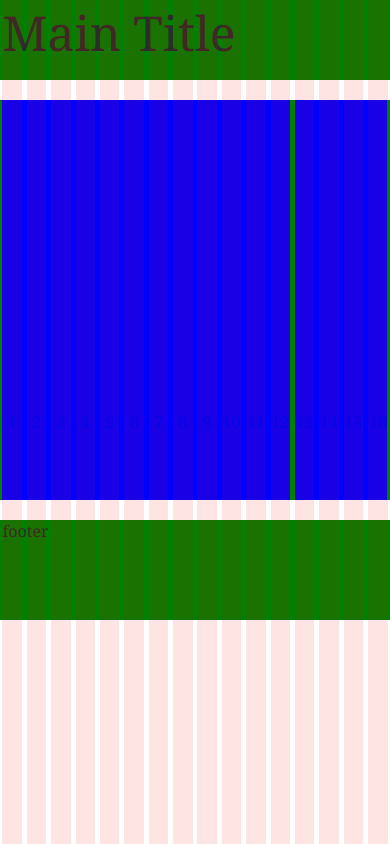
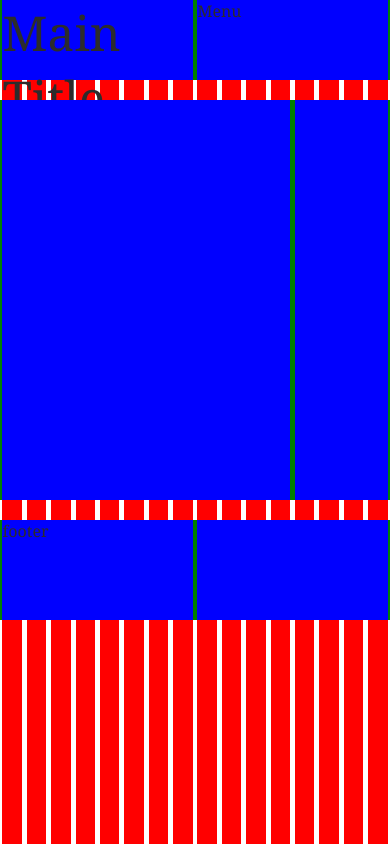
Before and after one commit to sadrbox/design_tmp1, a plain HTML site: page index.html in a window 390 px wide. Drawn offline with Linux system fonts and the light colour scheme.

Commit message:
sass responsive is working well

```diff
--- a/_func.scss
+++ b/_func.scss
@@ -1,10 +1,21 @@
-@function col($n){
+$container-width: 1200; // px
+// const-column
+$const-column-outer: $container-width / 16; // 1280 / 16 = 80
+$const-column-inner: ($const-column-outer - ($const-column-outer / 5));
+$column: ($const-column-inner / $container-width) * 100%; //
+// const-gap
+$const-space: $const-column-outer / 5; // 80 / 5 = 16 / 1280 = 0.0125
+$space: ($const-space / $container-width) * 100%; //  0.0125 * 100% = 1.25%
+// const-content
+// $const-content: ($container-width - $space-gap) / $container-width; // px
+//
+// $column-width: ((($container-width / 16) - $space-gap) / $container-width) * 100; // px
+// $grid-column-width: ($column-width / $container-width) * 100%;
 
-    @return ((($n * 64) + (($n - 1) * 16)) / 1264) * 100%;
+@function col($n) {
+    @return ((($n * $const-column-inner) + (($n * $const-space) - $const-space)) / $container-width) * 100%;
 }
 
-
-// main content = 1264
-// 12 * 64 = 768px
-// 11 * 16 = 176px
-// 768 + 176 = 944px
+@function gap() {
+    @return $space / 2;
+}
--- a/index.html
+++ b/index.html
@@ -1,13 +1,12 @@
 <!DOCTYPE html>
 <html lang="en">
-
   <head>
-    <meta charset="UTF-8">
-    <meta name="viewport" content="width=device-width, initial-scale=1.0">
-    <meta http-equiv="X-UA-Compatible" content="ie=edge">
+    <meta charset="UTF-8" />
+    <meta name="viewport" content="width=device-width, initial-scale=1.0" />
+    <meta http-equiv="X-UA-Compatible" content="ie=edge" />
     <title>Отзывчивый веб-дизайн</title>
-    <link rel="stylesheet" href="reset.css">
-    <link rel="stylesheet" href="style.css">
+    <link rel="stylesheet" href="reset.css" />
+    <link rel="stylesheet" href="style.css" />
   </head>
 
   <body>
@@ -32,10 +31,19 @@
     <div class="wrapper">
       <div class="header">
         <div class="container">
+          <div class="header__wrapper">
+            <div class="header__left">
               <h1>Main Title</h1>
             </div>
+            <div class="header__right">
+              Menu
             </div>
-        <div class="container main">
+          </div>
+        </div>
+      </div>
+      <div class="main">
+        <div class="container">
+          <div class="main__wrapper">
             <div class="main__left">
               <div class="figure">
                 <!-- <img src="img.png" alt=""> -->
@@ -47,12 +55,18 @@
                 </div> -->
             </div>
           </div>
+        </div>
+      </div>
       <div class="footer">
         <div class="container">
+          <div class="footer__wrapper">
+            <div class="footer__left">
               <h2>footer</h2>
+            </div>
+            <div class="footer__right"></div>
+          </div>
         </div>
       </div>
     </div>
   </body>
-
 </html>
--- a/style.scss
+++ b/style.scss
@@ -1,7 +1,4 @@
 @import "_func";
-
-$responsive-width: 1280;
-$column-width: 64px;
 
 body {
     // background-color: #DCDBD9
@@ -17,9 +14,9 @@ a {
     margin: 0 auto;
     height: 0px;
     // width: 1280px // based on 1280px
-    max-width: $responsive-width + px;
+    max-width: $container-width + px;
     display: flex;
-    opacity: 0.1;
+    // opacity: 0.1;
 
     div {
         text-align: center;
@@ -28,17 +25,18 @@ a {
         justify-content: center;
         background: red;
         height: 100vh;
-        width: $column-width;
-        margin-right: 1.25%;
+        width: $column;
+        margin: 0 gap(); // make function
+    }
 }
 
-    div:first-child {
-        margin-left: 0.625%;
-    }
-
-    div:last-child {
-        margin-right: 0.625%;
-    }
+.test {
+    // -m-container-width: $container-width;
+    // -m-content-width: $content-width;
+    // -m-space-gap: $space-gap;
+    // -m-column-widthh: $column-width;
+    // -m-grid-colmn-width: $grid-column-width;
+    // -m-grid-columnn: $grid-column;
 }
 
 // Styling
@@ -46,27 +44,49 @@ a {
     // background: silver
     margin: 0 auto;
     // max-width: 1280px
-    max-width: $responsive-width + px;
+    max-width: $container-width + px;
     height: 100vh;
+    // display: none;
 }
 
 .container {
-    padding: 0 0.625%;
+    // padding: 0 gap();
 }
 
 .header {
     background: green;
+
+    .header__wrapper {
         height: 80px;
+        display: flex;
+
+        .header__left {
+            background: blue;
+            // width: $content-width;
+            width: col(8);
+            margin: 0 gap();
 
             h1 {
                 font-size: 300%;
             }
         }
 
+        .header__right {
+            background: blue;
+            width: col(8);
+            margin: 0 gap();
+        }
+    }
+}
+
 .main {
     margin: 20px 0;
     background: green;
+
+    .main__wrapper {
         display: flex;
+        // flex-direction: column;
+        height: 400px;
 
         // div:first-child{
         //     // margin-left: 0.625%;
@@ -77,18 +97,20 @@ a {
         // flex-flow: row nowrap
         .main__left {
             background: blue;
-        height: 400px;
+            // height: 400px;
             // width: 74.6835443%; // 944px on 1264
+            // flex: 1;
             width: col(12);
-        margin-right: 0.625%;
+            margin: 0 gap();
         }
 
         .main__right {
             background: blue;
-        display: flex;
+            // display: flex;
             // width: 24.05063%;
+            // flex:1;
             width: col(4);
-        margin-left: 0.625%;
+            margin: 0 gap();
 
             .aside {
                 display: flex;
@@ -96,11 +118,33 @@ a {
             }
         }
     }
+}
 
 .footer {
     background: green;
+
+    .footer__wrapper {
+        display: flex;
         height: 100px;
+
+        .footer__left {
+            background: blue;
+            width: col(8);
+            margin: 0 gap();
+
+            h1 {
+                font-size: 300%;
             }
+        }
+
+        .footer__right {
+            background: blue;
+            width: col(8);
+            margin: 0 gap();
+        }
+    }
+}
+
 
 .figure {
     // float: right
```
Also changed, not shown: style.css, 1 other file. Lines whose indentation alone changed are shown as unchanged.
